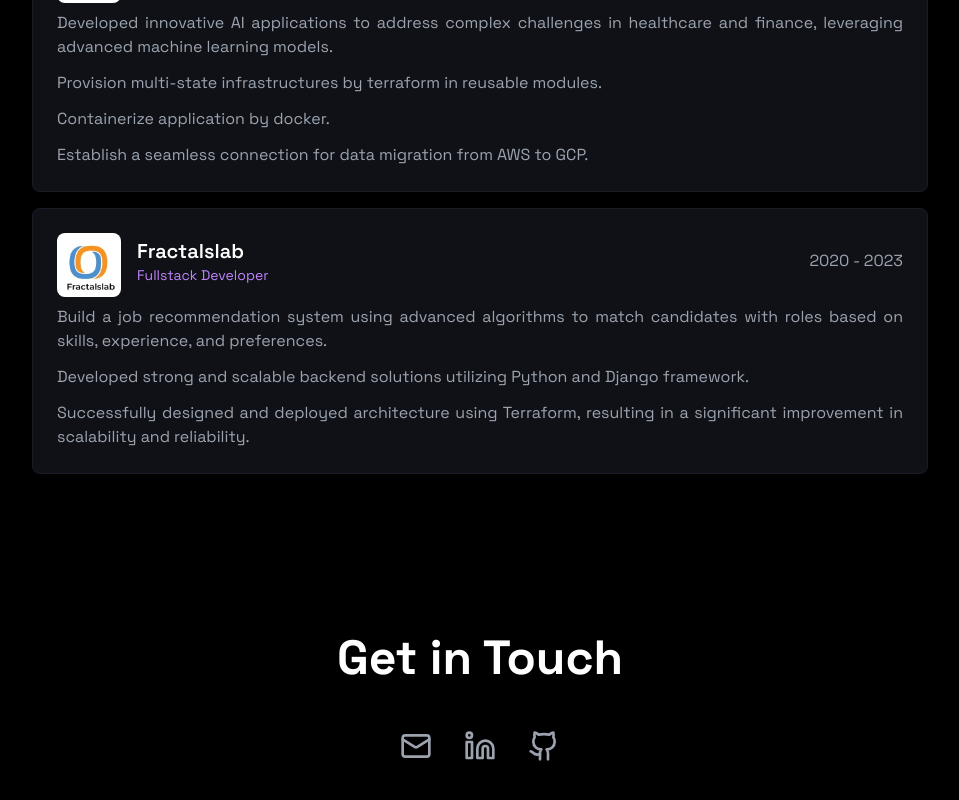
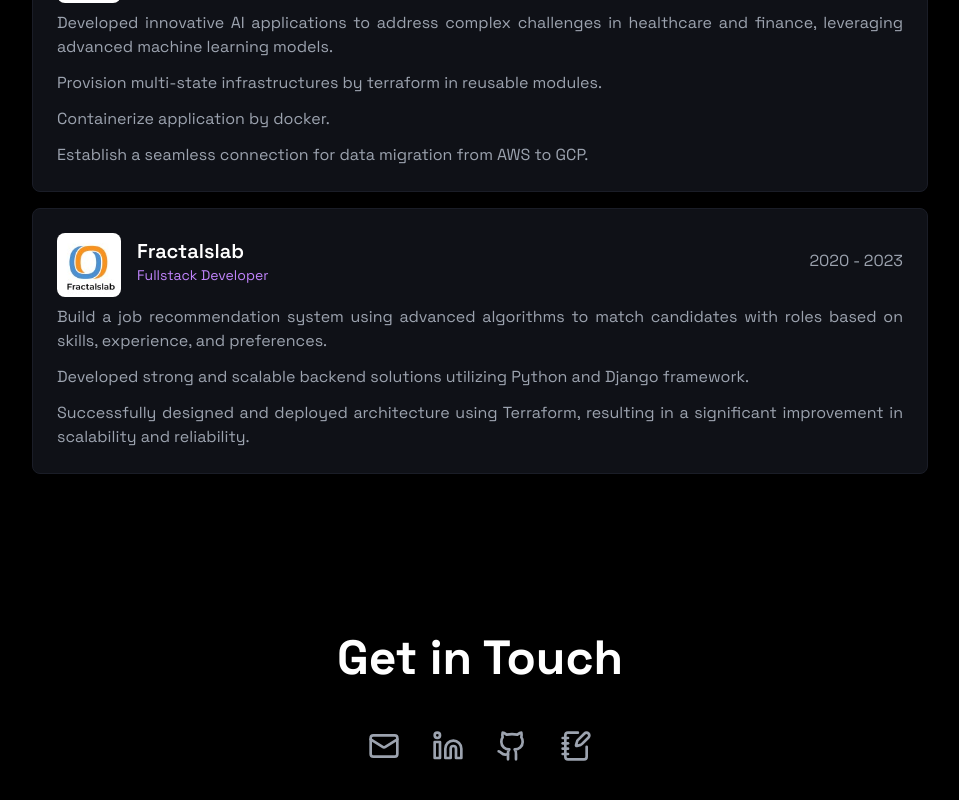
Before and after one commit to Muazzeem/muazzem-hossain, a React (Vite) app: page / in a window 1280 px wide. Shown: the part 2340-3140 px from the top of the page, without its empty margins (160-1119 px from the left). Built offline with nearby package versions, Linux system fonts and the light colour scheme.

Commit message:
addd medium blog

```diff
--- a/src/pages/Index.tsx
+++ b/src/pages/Index.tsx
@@ -1,7 +1,7 @@
 import { ParticlesBackground } from "@/components/ParticlesBackground";
 import { Card } from "@/components/ui/card";
 import { Button } from "@/components/ui/button";
-import {Github, Linkedin, Mail, ExternalLink, FileDown, Link} from "lucide-react";
+import {Github, Linkedin, Mail, ExternalLink, FileDown, Link, NotebookPen } from "lucide-react";
 import {
   Layers,
   Sparkles,
@@ -356,6 +356,10 @@ const Index = () => {
                className="text-gray-400 hover:text-white transition-colors">
               <Github className="w-8 h-8"/>
             </a>
+            <a href="https://medium.com/@muazzem.mamun" target="_blank" rel="noopener noreferrer"
+               className="text-gray-400 hover:text-white transition-colors">
+              <NotebookPen className="w-8 h-8"/>
+            </a>
           </div>
         </div>
       </div>
```
